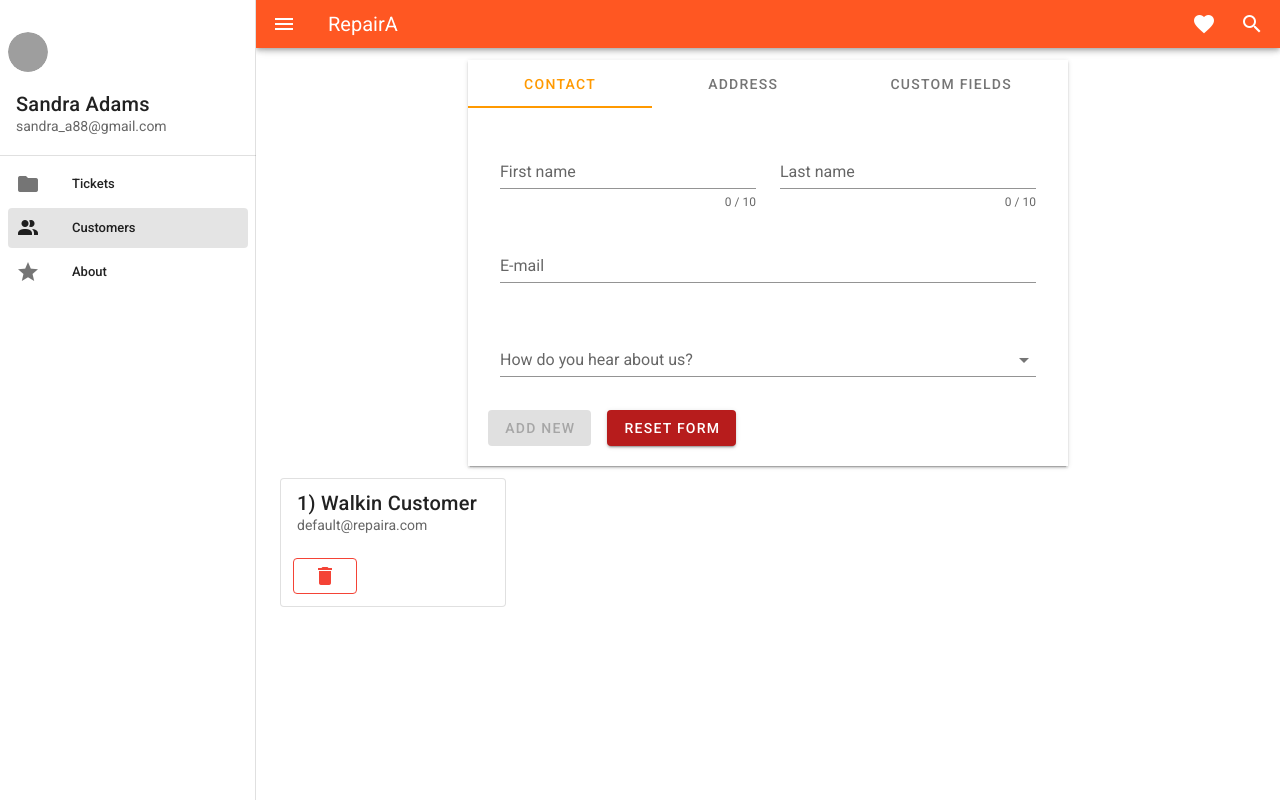
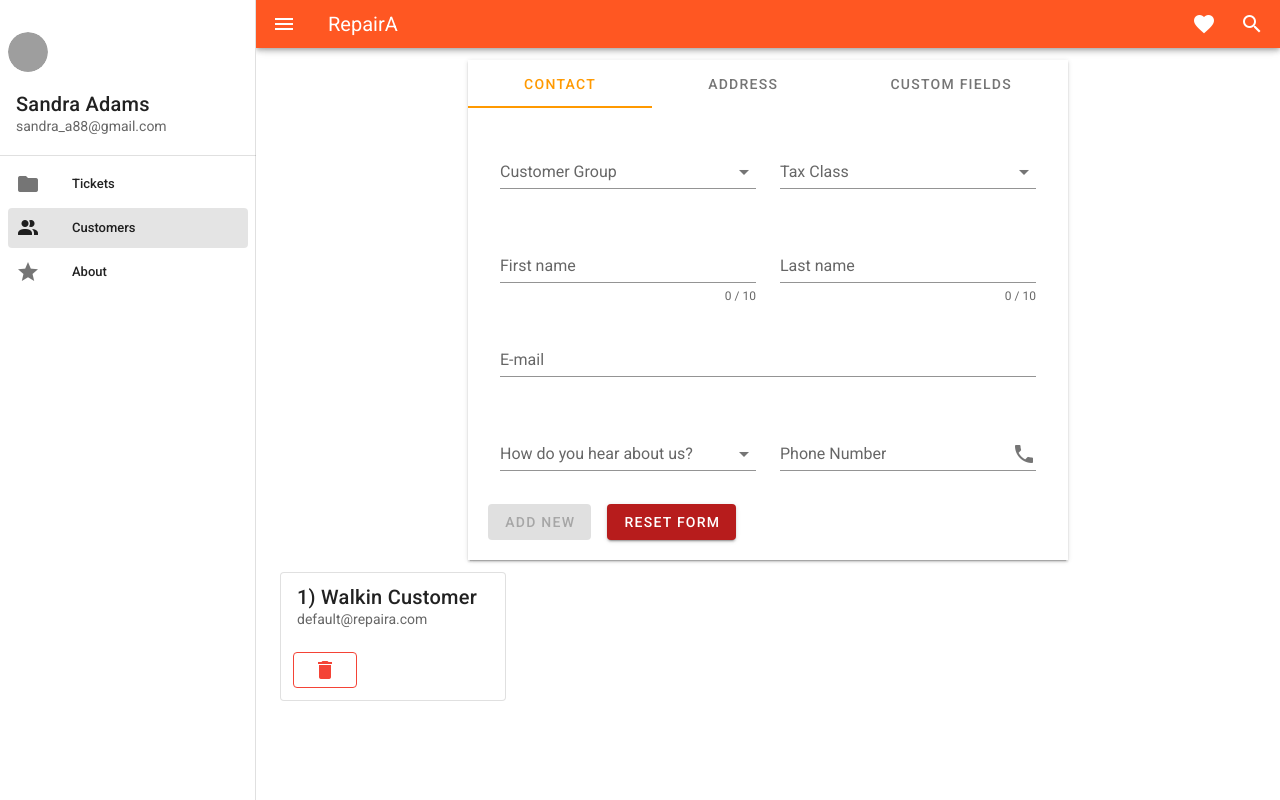
Before and after one commit to abdul-rehman-2050/Repaira-Vue, a Vue app: page /customer in a window 1280 px wide. Built offline with nearby package versions, Linux system fonts and the light colour scheme; grey boxes are pictures that could not be loaded.

Commit message:
customer contact updated

```diff
--- a/src/components/Customers/CustomerTabContact.vue
+++ b/src/components/Customers/CustomerTabContact.vue
@@ -2,6 +2,24 @@
   <v-form v-model="valid">
     <v-container class="pa-8">
       <v-form ref="form" v-model="valid" :lazy-validation="lazy">
+        <v-row>
+          <v-col>
+            <v-select
+              color
+              v-model="selectedGroup"
+              :items="groupOptions"
+              label="Customer Group"
+            ></v-select>
+          </v-col>
+          <v-col>
+            <v-select
+              color
+              v-model="selectedTaxOption"
+              :items="taxOptions"
+              label="Tax Class"
+            ></v-select>
+          </v-col>
+        </v-row>
         <v-row>
           <v-col cols="12" md="6">
             <v-text-field
@@ -31,14 +49,23 @@
               required
             ></v-text-field>
           </v-col>
-          <v-col cols="12" md="12">
+          <v-col cols="12" md="6">
             <v-select
               color
               v-model="hearaboutus"
               :items="hearingOptions"
-
               label="How do you hear about us?"
             ></v-select>
+          </v-col>
+
+          <v-col>
+            <v-text-field
+              type="text"
+              placeholder="Phone Number"
+              label="Phone Number"
+              append-icon="mdi-phone"
+              v-model="phoneNumber"
+            ></v-text-field>
           </v-col>
         </v-row>
         <v-row>
@@ -65,6 +92,11 @@
     firstname: "",
     lastname: "",
     hearaboutus: "",
+    selectedGroup: "",
+    selectedTaxOption: "",
+    phoneNumber:"",
+    groupOptions: ["Individual", "Group"],
+    taxOptions: ["Sales Tax", "Tax Exempt"],
     hearingOptions: [
       "Facebook",
       "Bing",
```
